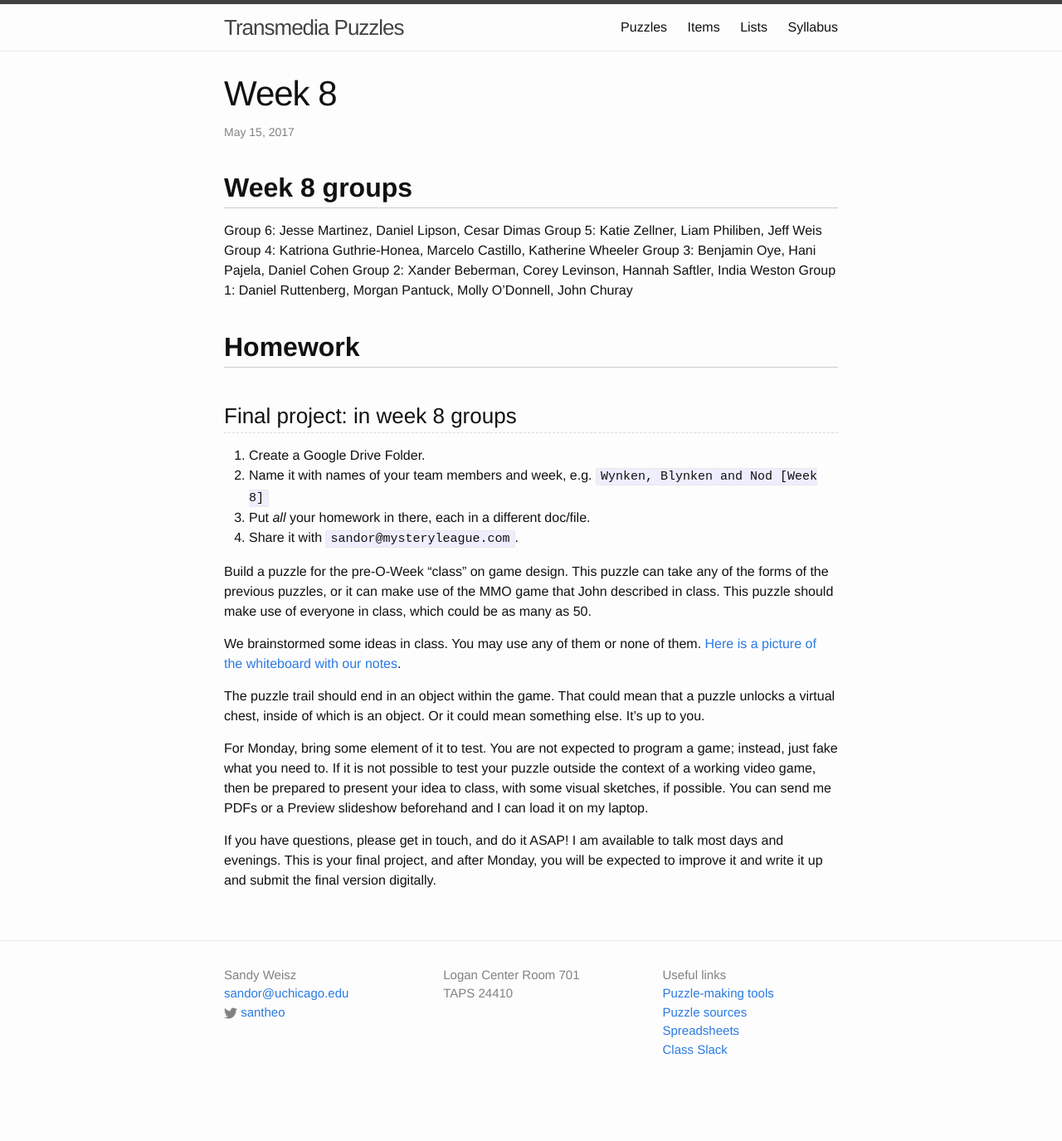
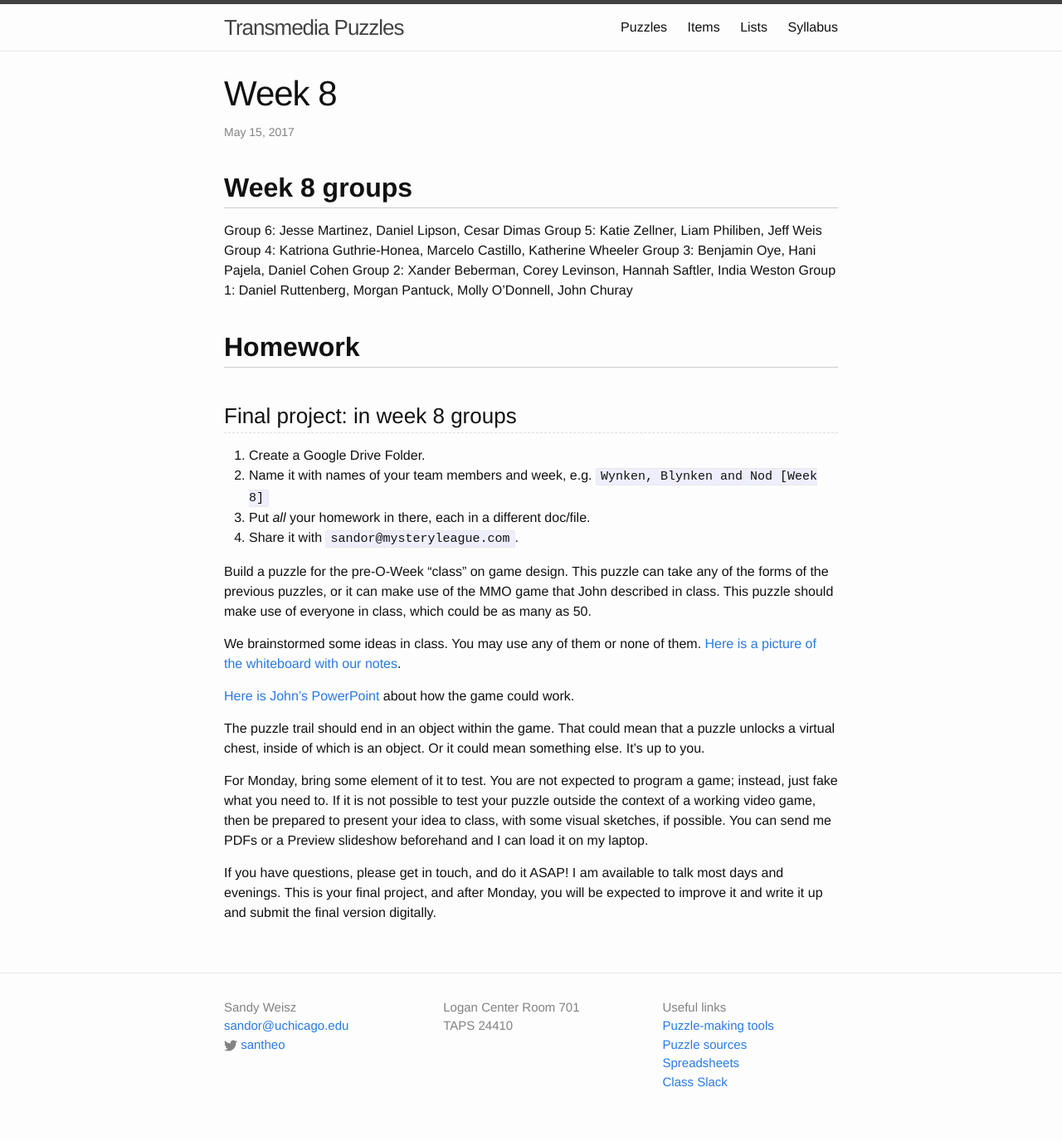
Before and after one commit to transmedia-puzzles/transmedia-puzzles.github.io, a Jekyll site: the page built from _posts/2017-05-15-8.md, in a window 1280 px wide. Shown: the whole page at 83% size. Built offline with Jekyll 4.4.1, drawn with Linux system fonts in a browser that asks for light colours; before the commit the page ends 1336 px from its top, so only the background shows below that.

Commit message:
John's pres

```diff
--- a/_posts/2017-05-15-8.md
+++ b/_posts/2017-05-15-8.md
@@ -27,6 +27,8 @@ Build a puzzle for the pre-O-Week "class" on game design. This puzzle can take a
 
 We brainstormed some ideas in class. You may use any of them or none of them. [Here is a picture of the whiteboard with our notes](https://files.slack.com/files-pri/T4NKT7NQ2-F5D6ZLM24/image_uploaded_from_ios.jpg).
 
+[Here is John's PowerPoint](/pdf/GamePresentation.pdf) about how the game could work.
+
 The puzzle trail should end in an object within the game. That could mean that a puzzle unlocks a virtual chest, inside of which is an object. Or it could mean something else. It's up to you.
 
 For Monday, bring some element of it to test. You are not expected to program a game; instead, just fake what you need to. If it is not possible to test your puzzle outside the context of a working video game, then be prepared to present your idea to class, with some visual sketches, if possible. You can send me PDFs or a Preview slideshow beforehand and I can load it on my laptop.
```
Also changed, not shown: 1 other file.
